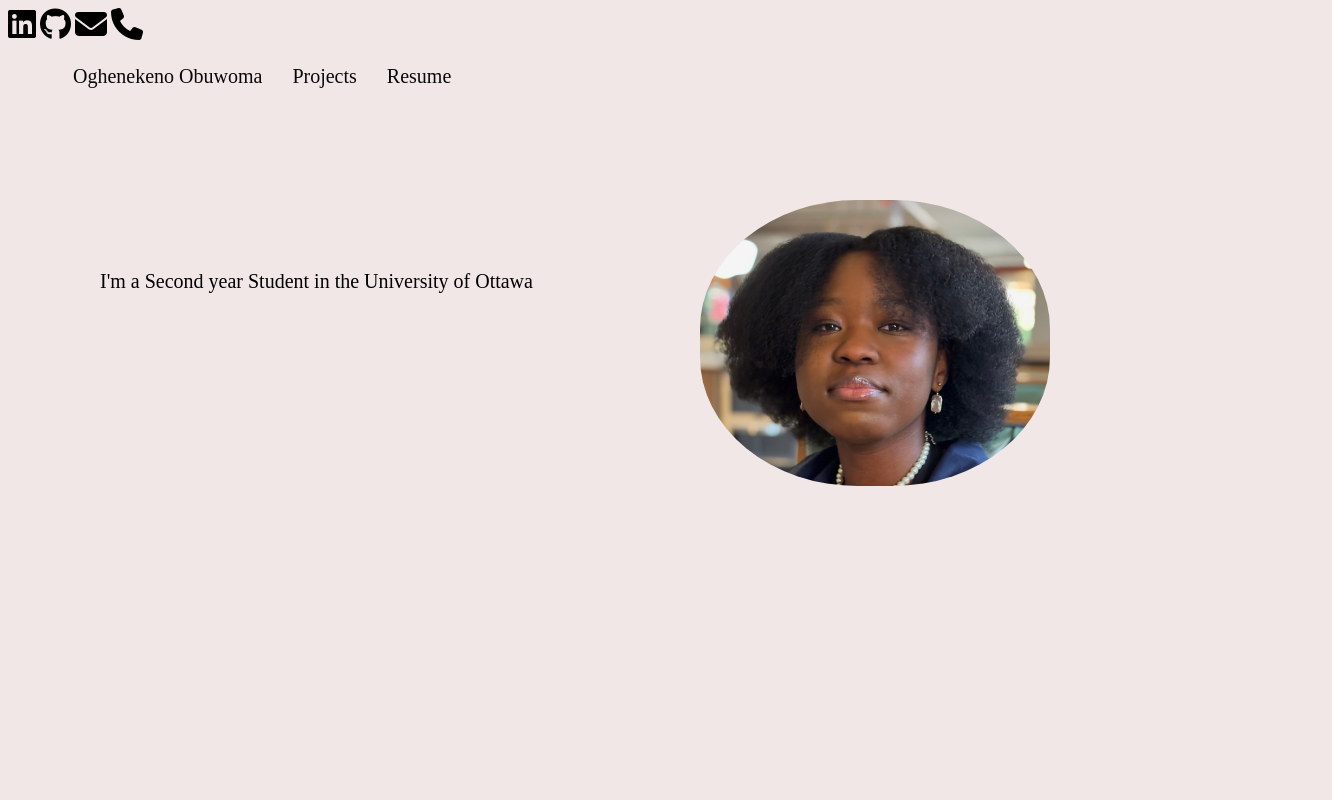
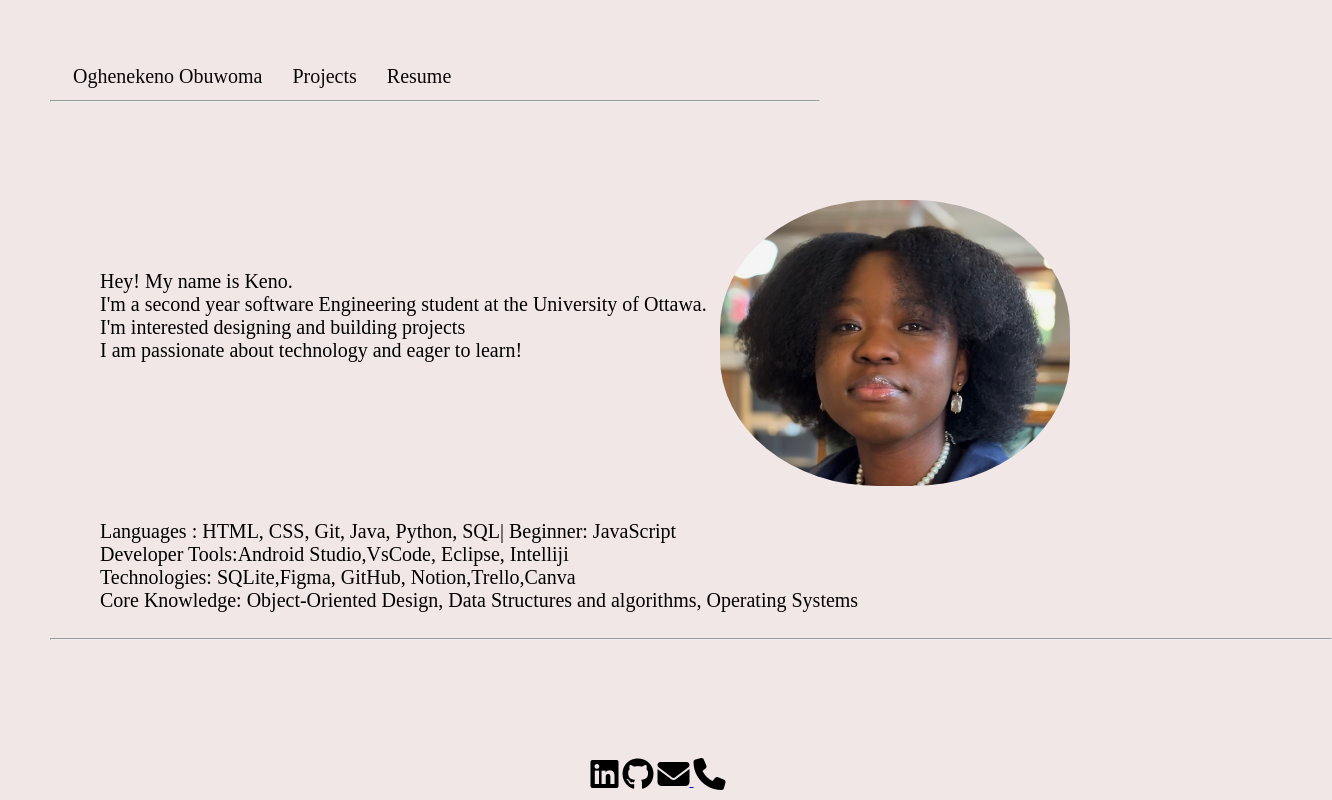
Before and after one commit to oobuw041/personalwebsite, a plain HTML site: page index.html in a window 1280 px wide. Shown: the whole page, 1332 px wide, since content can reach past the window. Drawn offline with Linux system fonts and the light colour scheme.

Commit message:
layput changes

```diff
--- a/index.html
+++ b/index.html
@@ -10,7 +10,18 @@
 <body>
 
     <img src="picture.jpg" alt="Oghenekeno Obuwoma" id="image">
-    <p>I'm a Second year Student in the University of Ottawa</p>
+    <p>Hey! My name is Keno.<br>
+         I'm a second year software Engineering student at the University of Ottawa.<br>
+         I'm interested designing and building projects<br> I am passionate about technology and eager to learn! <br></p>
+         <hr class="centered-hr">
+    <p id="p2">Languages : HTML, CSS, Git, Java, Python, SQL| Beginner: JavaScript <br>
+        Developer Tools:Android Studio,VsCode, Eclipse, Intelliji <br>
+        Technologies: SQLite,Figma, GitHub, Notion,Trello,Canva<br>
+        Core Knowledge: Object-Oriented Design, Data Structures and algorithms, Operating Systems
+        <hr class="footer-hr">
+    </p>
+
+
     <nav class ="navbar">
 
         <ul>
@@ -20,10 +31,16 @@
             </ul>
 
     </nav>
-     <div id="icon"class ="icons"></div>
+    <footer id="footer">
+        <div class ="icons"></div>
         <a href="https://www.linkedin.com/in/oghenekeno-obuwoma-5a6a93191/"><i class="fa-brands fa-linkedin fa-2x"style="color: #000000;"></i></a>
-       <a href="https://github.com/oobuw041"><i class="fa-brands fa-github fa-2x" style="color: #000000;"></i></a>
-       <a href="https://www.linkedin.com/in/oghenekeno-obuwoma-5a6a93191/"> <i class="fa-solid fa-envelope fa-2x" style="color: #000000;"></i></a>
-       <a href="tel:343-77-9652"><i class="fa-solid fa-phone fa-2x" style="color: #000000;"></i></a>
+        <a href="https://github.com/oobuw041"><i class="fa-brands fa-github fa-2x" style="color: #000000;"></i></a>
+        <a href="mailto:keno.obuwoma@gmail.com"><i class="fa-solid fa-envelope fa-2x" style="color: #000000;"></i>
+        <a href="tel:343-77-9652"><i class="fa-solid fa-phone fa-2x" style="color: #000000;"></i></a>
+
+    </footer>
+
+
+
 </body>
 </html>
--- a/style.css
+++ b/style.css
@@ -5,7 +5,7 @@ body{
 position: fixed;
 width: 350px;
 top: 200px;
-left: 700px;
+left: 720px;
 border-radius: 45%;
 
 }
@@ -86,8 +86,24 @@ p{
         margin-left: 250px;
     }
 
-    #icon{
+
+    #p2{
         position: fixed;
-        top: 600px;
+        top: 500px;
         left: 100px;
     }
+    .centered-hr {
+        width: 50%; /* Adjust width as needed */
+        margin: auto; /* Centers the HR */
+        position: absolute;
+        top: 100px; /* Distance from top */
+        left: 50px; /* Distance from left */
+        width: 60%;
+    }
+
+    .footer-hr{
+        position: absolute;
+        top: 630px; /* Distance from top */
+        left: 50px; /* Distance from left */
+        width: 100%;
+    }
```
Also changed, not shown: 2 other files.
